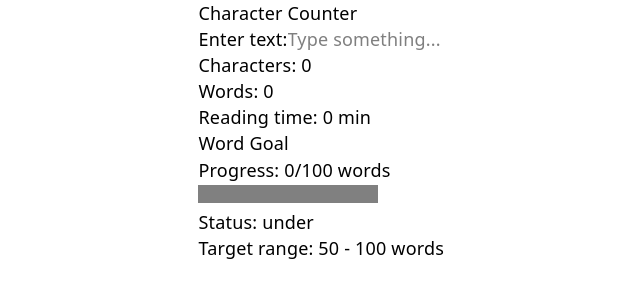
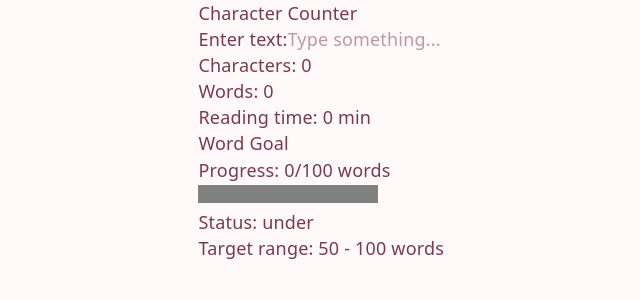
Before and after one commit to Robb-Designs/content-management-system, a React (Vite) app: page / in a window 1280 px wide. Shown: the top 300 px of the page, without its empty margins (267-907 px from the left). Built offline with nearby package versions, Linux system fonts and the light colour scheme.

Commit message:
changed color and background variables

```diff
--- a/src/index.css
+++ b/src/index.css
@@ -34,8 +34,8 @@
   font: 18px/145% var(--sans);
   letter-spacing: 0.18px;
   color-scheme: light dark;
-  color: var(--text);
-  background: var(--bg);
+  color: var(--color-text);
+  background: var(--color-bg);
   font-synthesis: none;
   text-rendering: optimizeLegibility;
   -webkit-font-smoothing: antialiased;
```
